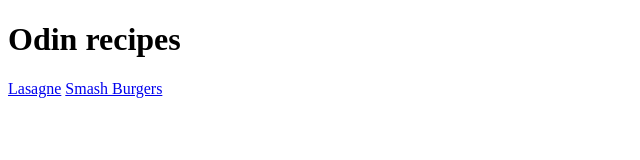
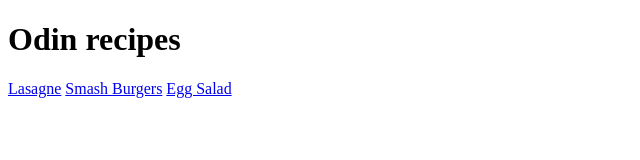
Before and after one commit to l3vy1337/odin-recipes, a plain HTML site: page index.html in a window 1280 px wide. Shown: the full height of the page, 0-640 px from the left. Drawn offline with Linux system fonts and the light colour scheme.

Commit message:
Add anchor in index.html
Messed up the previous commit, I added the anchor to egg-salad.html now

```diff
--- a/index.html
+++ b/index.html
@@ -10,5 +10,6 @@
     <h1>Odin recipes</h1>
     <a href="./recipes/lasagne.html">Lasagne</a>
     <a href="./recipes/burgers.html">Smash Burgers</a>
+    <a href="./recipes/egg-salad.html">Egg Salad</a>
 </body>
 </html>
```
